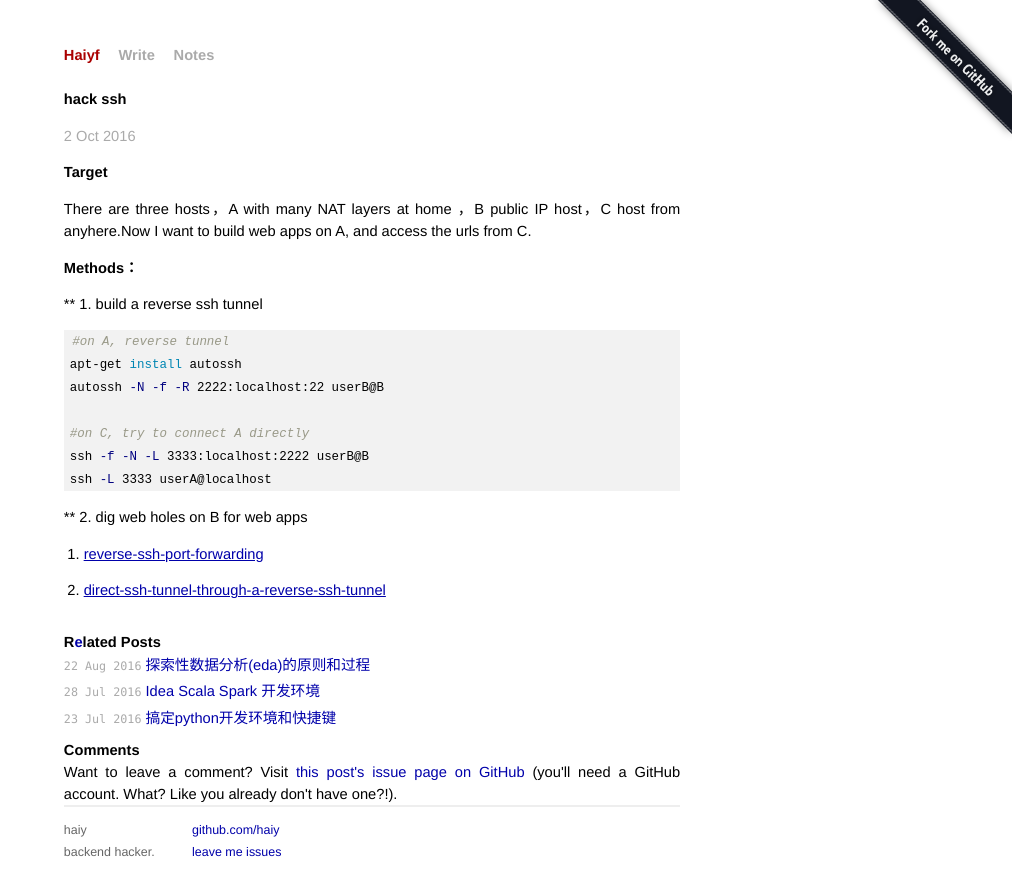
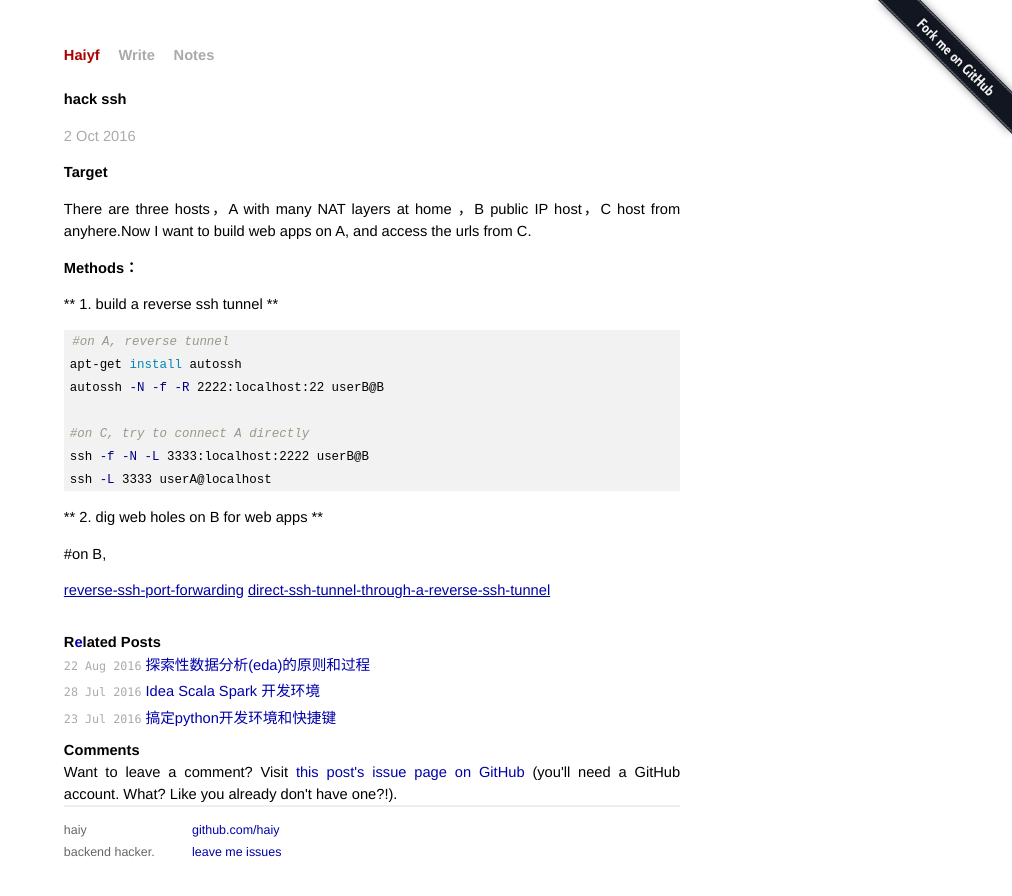
Before and after one commit to caratiger/haiy.github.io, a Jekyll site: the page built from _posts/2016-10-02-ssh-reverse-tunnel.md, in a window 1280 px wide. Shown: the top 896 px of the page, without its empty margins (268-1280 px from the left). Built offline with Jekyll 4.4.1, drawn with Linux system fonts in a browser that asks for light colours; comment, search, counter and statistics services are not loaded.

````diff
--- a/_posts/2016-10-02-ssh-reverse-tunnel.md
+++ b/_posts/2016-10-02-ssh-reverse-tunnel.md
@@ -15,7 +15,7 @@ web apps on A, and access the urls from C.
 
 ### Methods：
 
-** 1. build a reverse ssh tunnel
+** 1. build a reverse ssh tunnel **
 
 ```bash
 #on A, reverse tunnel
@@ -27,7 +27,9 @@ ssh -f -N -L 3333:localhost:2222 userB@B
 ssh -L 3333 userA@localhost
 ```
 
-** 2. dig web holes on B for web apps
+** 2. dig web holes on B for web apps **
+
+#on B,
 
 
 
````
Also changed, not shown: other parts of _posts/2016-10-02-ssh-reverse-tunnel.md (+2 -5 lines).
